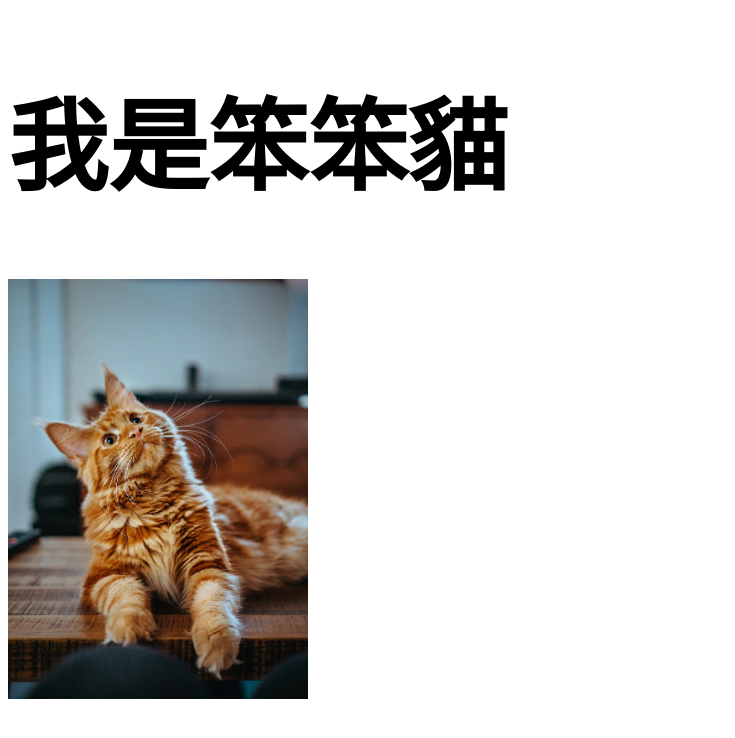
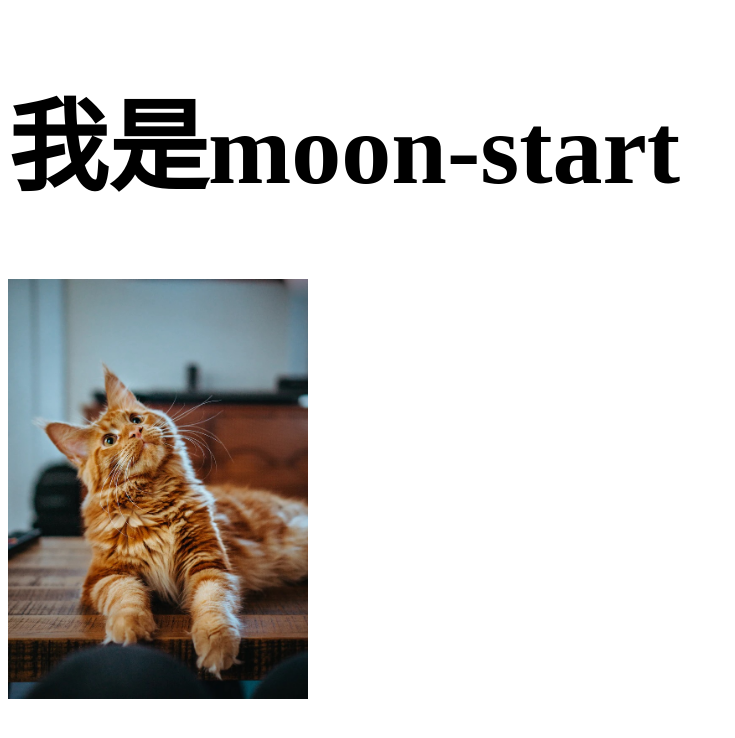
Before and after one commit to moon-start/A.py, a website built with Vite: page pages/index.html in a window 1280 px wide. Shown: the whole page, without its empty margins (0-735 px from the left). Built offline with nearby package versions, Linux system fonts and the light colour scheme.

Commit message:
2023/08/11 週五 19:41:53.54

```diff
--- a/package.json
+++ b/package.json
@@ -8,8 +8,8 @@
     "index": "start chrome.exe --new-window http://localhost/A.py/pages/index.html && npm run dev",
     "build": "vite build",
     "preview": "vite preview",
-    "deploy": "vite build && gh-pages -d dist -b pages -r github",
-    "push": "git push -u github main"
+    "deploy": "vite build && gh-pages -d dist",
+    "push": "git push gitlab main"
   },
   "devDependencies": {
     "ejs": "^3.1.9",
--- a/pages/index.html
+++ b/pages/index.html
@@ -10,7 +10,7 @@
   <body>
     <%- include('./layout/header'); -%>
 
-    <h1 class="index-title">我是笨笨貓</h1>
+    <h1 class="index-title">我是moon-start</h1>
     <img src="../assets/images/cat.jpg" style="width: 300px;" alt="cat">
 
     <%- include('./layout/footer'); -%>
--- a/vite.config.js
+++ b/vite.config.js
@@ -64,3 +64,6 @@ export default defineConfig({
 
 // npm run build # 使用你的構建指令，生成構建內容至 dist 目錄
 // gh-pages -d dist # 將 dist 目錄的內容部署到 GitHub Pages
+
+
+// "deploy": "vite build && gh-pages -d dist -b pages -r github",
```
